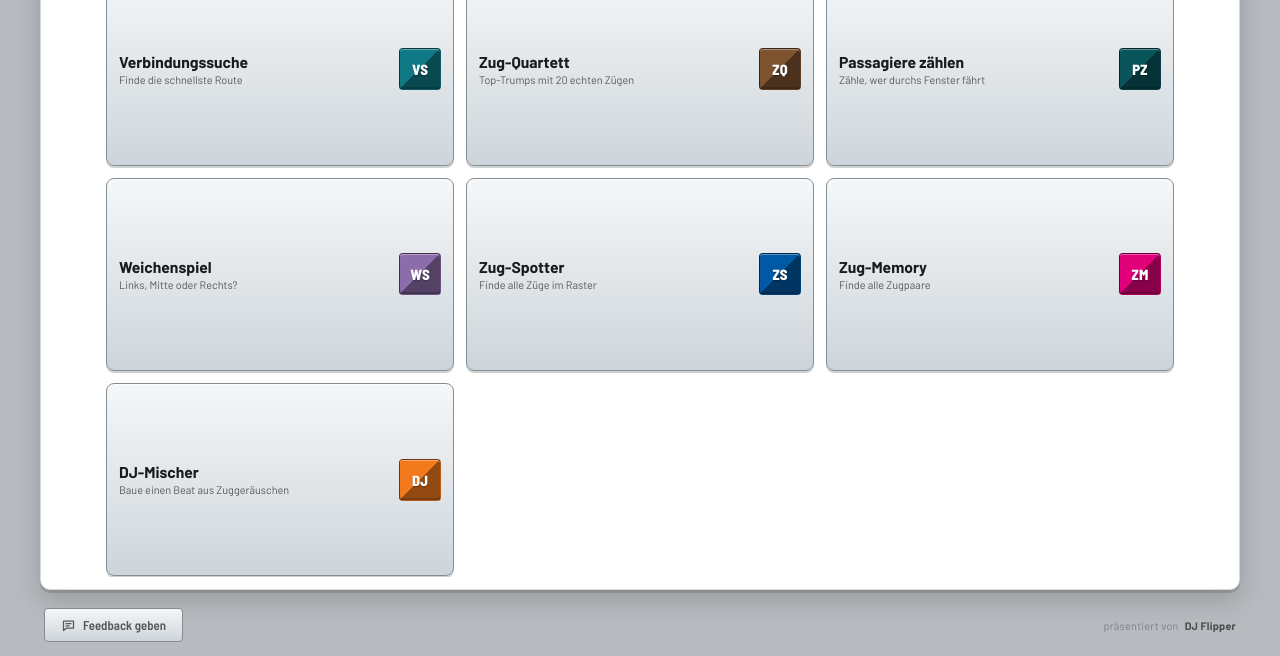
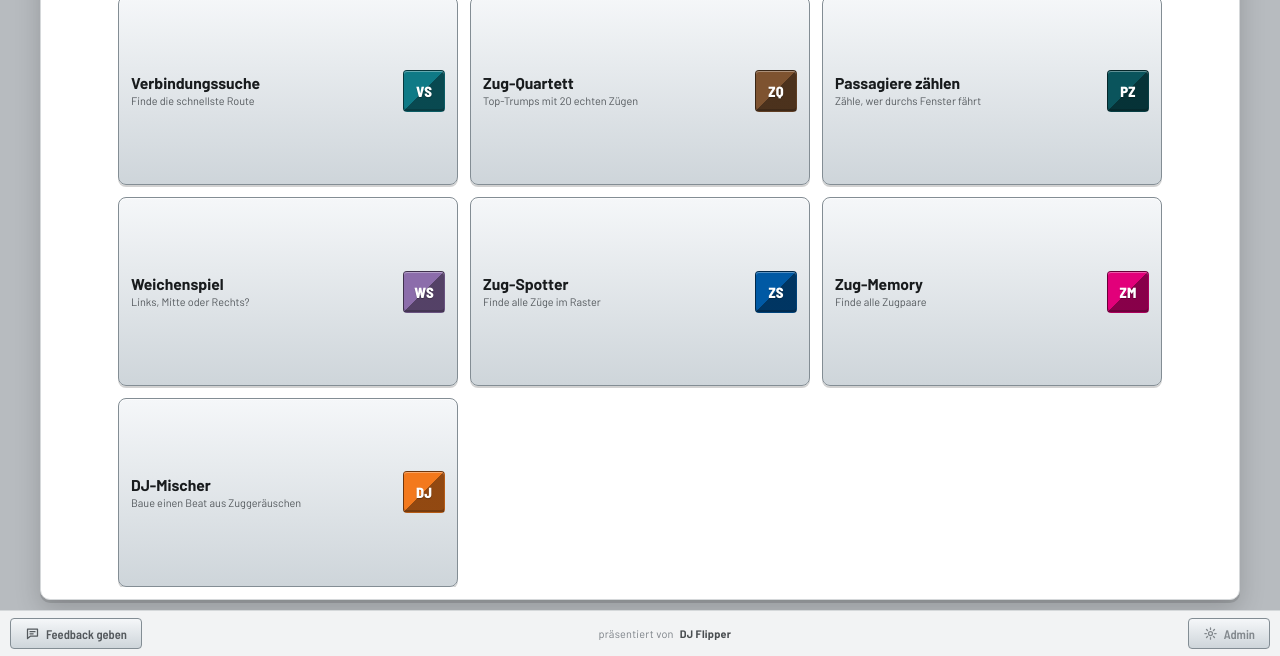
Before and after one commit to richardbendler/neiphos-ticket-machine, a website built with Vite: page index.html in a window 1280 px wide. Shown: the part 144-800 px from the top of the page. Built offline with nearby package versions, Linux system fonts and the light colour scheme.

Commit message:
Fussleiste global sichtbar machen, Admin-Button im Tarifinfo-Stil, Zug-Tempo erhöht
- Feedback-Button und "präsentiert von DJ Flipper" waren bisher nur Teil
  des Hauptmenues -- jetzt als dauerhafte, an body gehaengte Fussleiste
  (analog zur Kopfleiste) auch waehrend eines laufenden Spiels sichtbar
- Admin-Zugang aus der Kopfleiste entfernt und stattdessen unten rechts
  in der neuen Fussleiste platziert, im silbernen Tastendesign der
  Vorlage (Tarifinfo-Button), aber deutlich kleiner
- Kopf-/Fussleisten-Hoehe zentral als CSS-Variablen (--header-h/--footer-h)
  definiert, damit Spielbuehnen-Layouts (stage-top-bar, stage-center-panel,
  stage-sheet, Zug-Memory-Raster) ihre Frei-Flaechen konsistent danach
  ausrichten -- vorher fuehrte die Logo-Vergroesserung sonst zu Ueberlappung
- Logo in der Kopfleiste weiter vergroessert (42px -> 60px)
- Zug-Tempo bei "Passagiere zählen" erhoeht (145 -> 180 px/s)

```diff
--- a/src/core/Router.ts
+++ b/src/core/Router.ts
@@ -7,6 +7,7 @@ import { closeAllModals } from "./modal";
 import { gameRegistry } from "../games/registry";
 import { renderMainMenu } from "../menu/MainMenu";
 import { openAdminPanel } from "../admin/AdminPanel";
+import { openFeedbackDialog } from "./feedbackPrompt";
 import brandLogo from "../assets/brand/neiphos-logo.png";
 import type { GameEnv, MinigameModule } from "./Game";
 
@@ -51,6 +52,7 @@ export class Router {
     // core/modal.ts) gewinnen kann. Auf Body-Ebene konkurriert die Kopfleiste
     // z-index-technisch auf Augenhoehe mit jedem Modal-Scrim.
     document.body.appendChild(chromeBar);
+    document.body.appendChild(this.buildChromeFooterBar());
     this.showMenu();
   }
 
@@ -83,14 +85,40 @@ export class Router {
     logo.alt = "Neiphos";
     brand.appendChild(logo);
 
+    bar.append(menuBtn, title, brand);
+    return bar;
+  }
+
+  /**
+   * Fussleiste, ebenfalls dauerhaft an document.body gehaengt (siehe
+   * buildChromeBar) -- Feedback und Admin-Zugang sollen auch waehrend eines
+   * laufenden Spiels erreichbar bleiben, nicht nur im Hauptmenue.
+   */
+  private buildChromeFooterBar(): HTMLElement {
+    const bar = document.createElement("div");
+    bar.className = "chrome-footer-bar";
+
+    const feedbackBtn = document.createElement("button");
+    feedbackBtn.type = "button";
+    feedbackBtn.className = "chrome-footer-btn";
+    feedbackBtn.innerHTML = `<span class="chrome-footer-btn__icon">${icons.feedback}</span><span>Feedback geben</span>`;
+    feedbackBtn.addEventListener("click", () => openFeedbackDialog());
+
+    const credit = document.createElement("div");
+    credit.className = "chrome-footer-credit";
+    credit.innerHTML = `<span>präsentiert von</span> <strong>DJ Flipper</strong>`;
+
+    // Design bewusst an den "Tarifinfo"-Button der Vorlage angelehnt (silbern
+    // umrandete Taste), aber deutlich kleiner -- es ist nur der Einstieg
+    // hinter dem Passwortschutz, kein prominentes Hauptfeature.
     const adminBtn = document.createElement("button");
     adminBtn.type = "button";
-    adminBtn.className = "admin-trigger";
+    adminBtn.className = "chrome-footer-btn chrome-footer-admin-btn";
     adminBtn.setAttribute("aria-label", "Admin-Bereich");
-    adminBtn.innerHTML = icons.gear;
+    adminBtn.innerHTML = `<span class="chrome-footer-btn__icon">${icons.gear}</span><span>Admin</span>`;
     adminBtn.addEventListener("click", () => openAdminPanel());
 
-    bar.append(menuBtn, title, brand, adminBtn);
+    bar.append(feedbackBtn, credit, adminBtn);
     return bar;
   }
 
--- a/src/games/count-passengers/index.ts
+++ b/src/games/count-passengers/index.ts
@@ -11,7 +11,7 @@ const WINDOW_GAP = 12;
 const WINDOW_PITCH = WINDOW_WIDTH + WINDOW_GAP;
 const CAR_GAP_EVERY = 4; // zusaetzlicher Spalt alle N Fenster (Wagenuebergang)
 const CAR_GAP_EXTRA = 20;
-const SPEED_PX_S = 145;
+const SPEED_PX_S = 180;
 const COUNTDOWN_START = 3;
 
 type Phase = "countdown" | "running" | "input" | "result";
--- a/src/games/memory/index.ts
+++ b/src/games/memory/index.ts
@@ -250,7 +250,7 @@ function createMemoryGame(): MinigameModule {
       gridHost.style.position = "absolute";
       gridHost.style.left = "0";
       gridHost.style.right = "0";
-      gridHost.style.top = "calc(100px + var(--safe-top))";
+      gridHost.style.top = "calc(var(--header-h) + 30px + var(--safe-top))";
       gridHost.style.margin = "0 auto";
       gridHost.style.zIndex = "10";
       gridHost.style.width = "min(92%, 460px)";
--- a/src/menu/MainMenu.ts
+++ b/src/menu/MainMenu.ts
@@ -1,5 +1,3 @@
-import { icons } from "../core/icons";
-import { openFeedbackDialog } from "../core/feedbackPrompt";
 import type { GameMeta } from "../games/registry";
 
 const GRID_GAP = 12;
@@ -94,23 +92,6 @@ export function renderMainMenu(games: GameMeta[], onSelect: (id: string) => void
   card.appendChild(grid);
   screen.appendChild(card);
 
-  const footerBar = document.createElement("div");
-  footerBar.className = "menu-footer-bar";
-
-  const feedbackBtn = document.createElement("button");
-  feedbackBtn.type = "button";
-  feedbackBtn.className = "menu-feedback-btn";
-  feedbackBtn.innerHTML = `<span class="menu-feedback-btn__icon">${icons.feedback}</span><span>Feedback geben</span>`;
-  feedbackBtn.addEventListener("click", () => openFeedbackDialog());
-  footerBar.appendChild(feedbackBtn);
-
-  const footer = document.createElement("div");
-  footer.className = "menu-footer";
-  footer.innerHTML = `<span>präsentiert von</span> <strong>DJ Flipper</strong>`;
-  footerBar.appendChild(footer);
-
-  screen.appendChild(footerBar);
-
   // Spaltenzahl/Kachelgroesse an die tatsaechlich verfuegbare Breite UND
   // Hoehe anpassen (nicht nur an die Breite wie bei reinem CSS-Grid) --
   // dadurch fuellen die Kacheln den Bildschirm wirklich aus, egal ob
--- a/src/style.css
+++ b/src/style.css
@@ -54,6 +54,12 @@
   --safe-bottom: env(safe-area-inset-bottom, 0px);
   --safe-left: env(safe-area-inset-left, 0px);
   --safe-right: env(safe-area-inset-right, 0px);
+
+  /* Hoehe der fixen Kopf-/Fussleiste (ohne Safe-Area-Inset) -- zentral
+     definiert, damit Spielbuehnen-Layouts (stage-top-bar, stage-center-panel,
+     ...) ihre Frei-Flaechen konsistent danach ausrichten koennen. */
+  --header-h: 72px;
+  --footer-h: 46px;
 
   color-scheme: light;
 }
@@ -115,7 +121,7 @@ button {
   top: 0;
   left: 0;
   right: 0;
-  height: calc(56px + var(--safe-top));
+  height: calc(var(--header-h) + var(--safe-top));
   padding-top: var(--safe-top);
   display: flex;
   align-items: center;
@@ -183,8 +189,8 @@ button {
 }
 
 .chrome-bar__logo {
-  width: 42px;
-  height: 42px;
+  width: 60px;
+  height: 60px;
   flex-shrink: 0;
 }
 
@@ -197,28 +203,87 @@ button {
   white-space: nowrap;
 }
 
-.admin-trigger {
+/* ---------- Fussleiste (immer sichtbar, auch waehrend eines Spiels) ---------- */
+
+.chrome-footer-bar {
+  position: fixed;
+  left: 0;
+  right: 0;
+  bottom: 0;
+  height: calc(var(--footer-h) + var(--safe-bottom));
+  padding-bottom: var(--safe-bottom);
+  display: flex;
+  align-items: center;
+  justify-content: space-between;
+  gap: 8px;
+  padding-left: calc(10px + var(--safe-left));
+  padding-right: calc(10px + var(--safe-right));
+  background: var(--panel-alt);
+  border-top: 1px solid var(--panel-border);
+  /* Gleiche Ueberlegung wie bei .chrome-bar: muss ueber jedem Modal-Scrim
+     (1000) und jedem Spiel-Bottom-Sheet erreichbar bleiben. */
+  z-index: 1100;
+  pointer-events: none;
+}
+
+.chrome-footer-bar > * {
   pointer-events: auto;
-  flex-shrink: 0;
-  width: 32px;
-  height: 32px;
-  border-radius: 50%;
+}
+
+.chrome-footer-btn {
+  appearance: none;
   border: 1px solid var(--btn-border);
   background: linear-gradient(180deg, var(--btn-face-top), var(--btn-face-bottom));
   color: var(--text-muted);
+  border-radius: var(--radius-sm);
+  padding: 7px 14px;
   display: flex;
   align-items: center;
-  justify-content: center;
+  gap: 6px;
+  font-family: var(--font-display);
+  font-weight: 600;
+  font-size: 0.78rem;
+  flex-shrink: 0;
 }
 
-.admin-trigger:active {
+.chrome-footer-btn:active {
   background: linear-gradient(180deg, var(--btn-face-active-top), var(--btn-face-active-bottom));
-  color: var(--primary);
 }
 
-.admin-trigger svg {
-  width: 17px;
-  height: 17px;
+.chrome-footer-btn__icon {
+  width: 15px;
+  height: 15px;
+  display: inline-flex;
+}
+
+.chrome-footer-btn__icon svg {
+  width: 100%;
+  height: 100%;
+}
+
+/* Admin-Zugang, bewusst im gleichen "silbernen" Tastendesign wie die
+   uebrigen Tasten der Vorlage (Tarifinfo-Button), aber deutlich kleiner --
+   er ist nur ein Einstiegspunkt hinter dem Passwortschutz, kein
+   Haupt-Feature. */
+.chrome-footer-admin-btn {
+  color: var(--text-faint);
+}
+
+.chrome-footer-credit {
+  display: flex;
+  align-items: center;
+  gap: 6px;
+  color: var(--bezel-dark);
+  font-size: 0.68rem;
+  letter-spacing: 0.02em;
+  white-space: nowrap;
+  overflow: hidden;
+  text-overflow: ellipsis;
+}
+
+.chrome-footer-credit strong {
+  color: #4a4e51;
+  font-weight: 700;
 }
 
 /* ---------- Hauptmenue ---------- */
@@ -230,7 +295,8 @@ button {
   align-items: center;
   justify-content: center;
   gap: 10px;
-  padding: calc(58px + var(--safe-top)) calc(12px + var(--safe-right)) calc(10px + var(--safe-bottom)) calc(12px + var(--safe-left));
+  padding: calc(var(--header-h) + 10px + var(--safe-top)) calc(12px + var(--safe-right))
+    calc(var(--footer-h) + 10px + var(--safe-bottom)) calc(12px + var(--safe-left));
   overflow: hidden;
 }
 
@@ -356,61 +422,6 @@ button {
   letter-spacing: 0.01em;
   text-shadow: 0 1px 1px rgba(0, 0, 0, 0.3);
   box-shadow: inset 0 -2px 0 rgba(0, 0, 0, 0.18), inset 0 1px 0 rgba(255, 255, 255, 0.35);
-}
-
-.menu-footer-bar {
-  flex-shrink: 0;
-  width: 100%;
-  max-width: 1200px;
-  display: flex;
-  align-items: center;
-  justify-content: space-between;
-  gap: 10px;
-  padding: 8px calc(4px + var(--safe-right)) calc(4px + var(--safe-bottom)) calc(4px + var(--safe-left));
-}
-
-.menu-feedback-btn {
-  appearance: none;
-  border: 1px solid var(--btn-border);
-  background: linear-gradient(180deg, var(--btn-face-top), var(--btn-face-bottom));
-  color: var(--text-muted);
-  border-radius: var(--radius-sm);
-  padding: 8px 16px;
-  display: flex;
-  align-items: center;
-  gap: 7px;
-  font-family: var(--font-display);
-  font-weight: 600;
-  font-size: 0.8rem;
-}
-
-.menu-feedback-btn:active {
-  background: linear-gradient(180deg, var(--btn-face-active-top), var(--btn-face-active-bottom));
-}
-
-.menu-feedback-btn__icon {
-  width: 15px;
-  height: 15px;
-  display: inline-flex;
-}
-
-.menu-feedback-btn__icon svg {
-  width: 100%;
-  height: 100%;
-}
-
-.menu-footer {
-  display: flex;
-  align-items: center;
-  gap: 6px;
-  color: var(--bezel-dark);
-  font-size: 0.68rem;
-  letter-spacing: 0.02em;
-}
-
-.menu-footer strong {
-  color: #4a4e51;
-  font-weight: 700;
 }
 
 /* ---------- Spielbuehne ---------- */
@@ -745,7 +756,7 @@ button {
 
 .stage-top-bar {
   position: absolute;
-  top: calc(46px + var(--safe-top));
+  top: calc(var(--header-h) + var(--safe-top));
   left: 0;
   right: 0;
   z-index: 15;
@@ -760,7 +771,7 @@ button {
   position: absolute;
   left: 0;
   right: 0;
-  bottom: 0;
+  bottom: calc(var(--footer-h) + var(--safe-bottom));
   z-index: 15;
   max-height: 46%;
   display: flex;
@@ -768,7 +779,7 @@ button {
   background: var(--panel);
   border-top: 1px solid var(--panel-border);
   border-radius: var(--radius-lg) var(--radius-lg) 0 0;
-  padding: 12px 14px calc(12px + var(--safe-bottom));
+  padding: 12px 14px 12px;
   box-shadow: 0 -6px 20px rgba(0, 0, 0, 0.12);
 }
 
@@ -776,8 +787,8 @@ button {
   position: absolute;
   left: 0;
   right: 0;
-  top: calc(102px + var(--safe-top));
-  bottom: calc(16px + var(--safe-bottom));
+  top: calc(var(--header-h) + 30px + var(--safe-top));
+  bottom: calc(var(--footer-h) + 16px + var(--safe-bottom));
   z-index: 15;
   display: flex;
   flex-direction: column;
```
